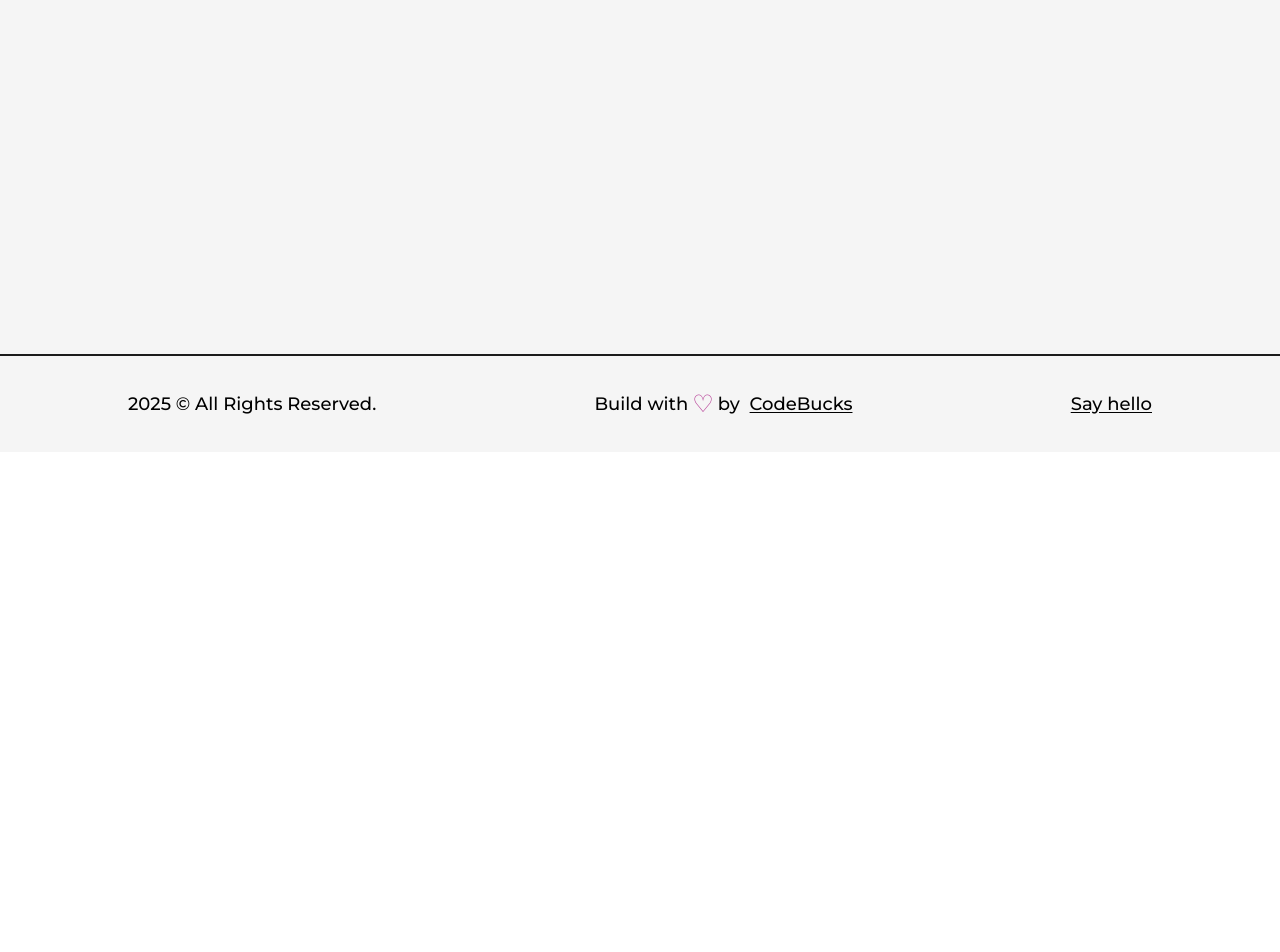
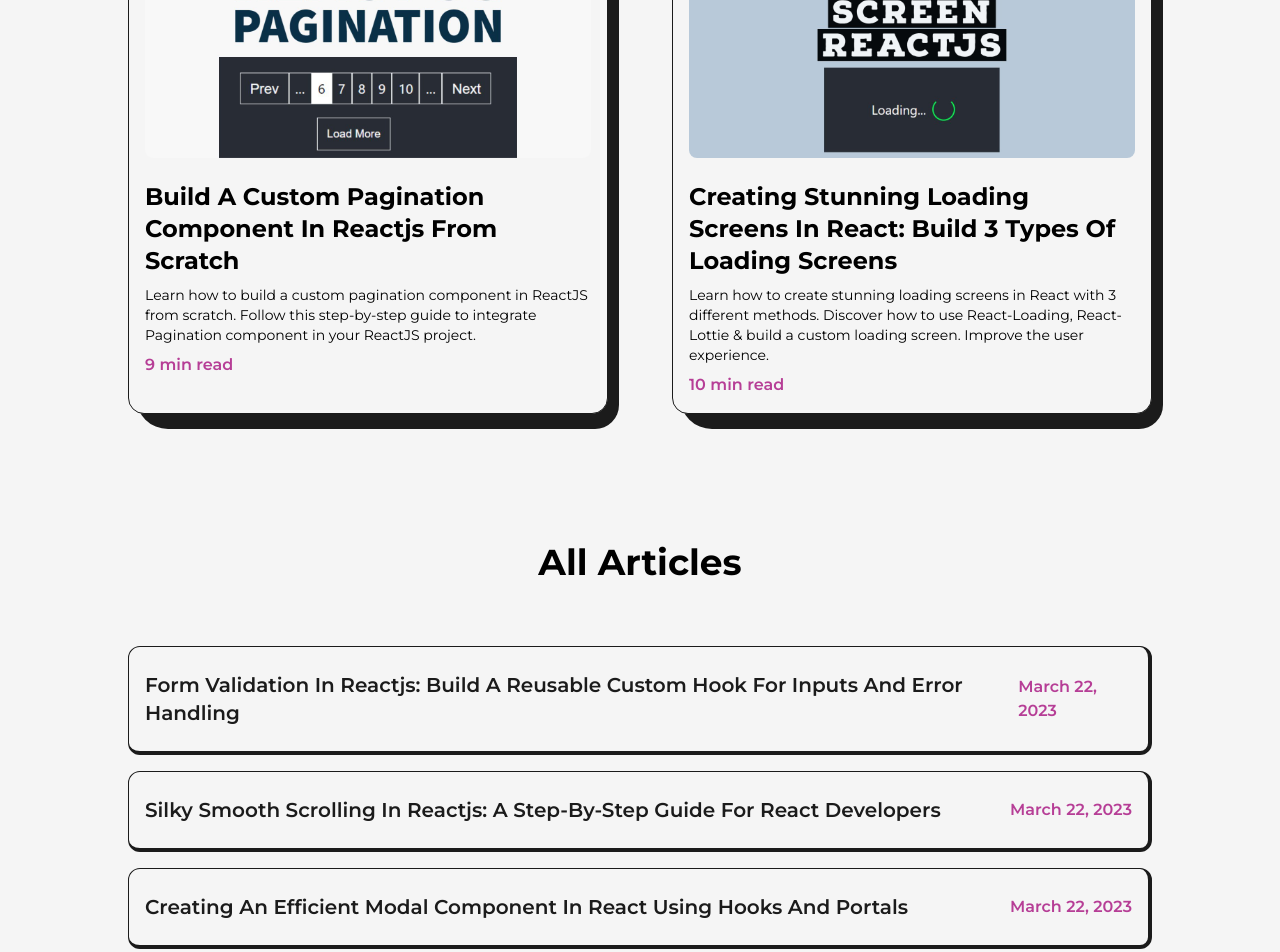
Before and after one commit to KevalVala05/NextJS-Portfolio, a Next.js app: page /articles in a window 1280 px wide. Before the commit this address had no page. Shown: the part 534-1486 px from the top of the page. Before the commit the page ends 986 px from the top, so only its background shows below. Built offline with nearby package versions, Linux system fonts and the light colour scheme.

Commit message:
articles page building currently

```diff
--- /dev/null
+++ b/src/pages/articles.js
@@ -0,0 +1,203 @@
+import React, {useRef} from "react";
+import { motion, useMotionValue } from "framer-motion";
+import Head from "next/head";
+import Link from "next/link";
+import Image from "next/image";
+import Layout from "@/components/Layout";
+import AnimatedText from "@/components/AnimatedText";
+import article1 from "../../public/images/articles/pagination component in reactjs.jpg";
+import article2 from "../../public/images/articles/create loading screen in react js.jpg";
+import article3 from "../../public/images/articles/form validation in reactjs using custom react hook.png";
+import article4 from "../../public/images/articles/smooth scrolling in reactjs.png";
+import article5 from "../../public/images/articles/create modal component in react using react portals.png";
+import article6 from "../../public/images/articles/todo list app built using react redux and framer motion.png";
+import article7 from "../../public/images/articles/What is Redux with easy explanation.png";
+import article8 from "../../public/images/articles/What is higher order component in React.jpg";
+
+
+
+const FramerImage = motion(Image);
+
+const MovingImg = ({ title, img, link }) => {
+  const x = useMotionValue(0);
+  const y = useMotionValue(0);
+  const imgRef = useRef(null);
+
+  function handleMouse(event) {
+    imgRef.current.style.display = "inline-block";
+    x.set(event.pageX);
+    y.set(-10);
+  }
+
+  function handleMouseLeave(event) {
+    imgRef.current.style.display = "none";
+    x.set(0);
+    y.set(0);
+  }
+
+  return (
+    <>
+      <Link
+        href={link}
+        onMouseMove={handleMouse}
+        onMouseLeave={handleMouseLeave}
+        target="_blank"
+      >
+        <h2 className="capitalize text-xl font-semibold hover:underline">
+          {title}
+        </h2>
+        <FramerImage
+        whileInView={{opacity:1, transition:{duration:0.2}}}
+        initial={{opacity:0}}
+        style={{
+            x: x,
+            y: y
+        }}
+          ref={imgRef}
+          src={img}
+          alt={title}
+          className="z-10 w-96 h-auto hidden absolute rounded-lg"
+        />
+      </Link>
+    </>
+  );
+};
+
+const Article = ({ img, title, date, link }) => {
+  return (
+    <>
+      <li
+        className="relative w-full p-4 py-6 my-4 rounded-xl flex items-center
+      justify-between bg-light text-dark first:mt-0 border border-solid border-dark border-r-4 border-b-4
+      "
+      >
+        <MovingImg title={title} img={img} link={link} />
+        <span className="text-primary font-semibold pl-4">{date}</span>
+      </li>
+    </>
+  );
+};
+
+const FeaturedArticle = ({ img, title, summary, link, time }) => {
+  return (
+    <>
+      <li className="col-span-1 w-full p-4 bg-light border border-solid border-dark rounded-2xl relative">
+        <div className="absolute top-0 -right-3 -z-10 w-[101%] h-[103%] rounded-[2rem] bg-dark rounded-br-3xl" />
+        <Link
+          href={link}
+          target="_blank"
+          className="w-full inline-block cursor-pointer overflow-hidden rounded-lg"
+        >
+          <FramerImage
+            src={img}
+            alt={title}
+            className="w-full h-auto"
+            whileHover={{ scale: 1.05 }}
+            transition={{ duration: 0.2 }}
+          />
+        </Link>
+        <Link href={link} target="_blank">
+          <h2 className="my-2 text-2xl font-bold capitalize hover:underline mt-4">
+            {title}
+          </h2>
+          <p className="text-sm mb-2">{summary}</p>
+          <span className="text-primary font-semibold ">{time}</span>
+        </Link>
+      </li>
+    </>
+  );
+};
+
+const articles = () => {
+  return (
+    <>
+      <Head>
+        <title>CodeBucks | Articles Page</title>
+        <meta name="description" content="Articles Page" />
+      </Head>
+      <main className="flex w-full mb-16 flex-col items-center overflow-hidden justify-center">
+        <Layout className="pt-16">
+          <AnimatedText
+            text={"Words Can Change The World! "}
+            className="mb-16 "
+          />
+          <ul className="grid grid-cols-2 gap-16">
+            <FeaturedArticle
+              img={article1}
+              title={
+                "Build A Custom Pagination Component In Reactjs From Scratch"
+              }
+              summary={`Learn how to build a custom pagination component in ReactJS from scratch.
+Follow this step-by-step guide to integrate Pagination component in your ReactJS project.`}
+              time={"9 min read"}
+              link={"/"}
+            />
+
+            <FeaturedArticle
+              img={article2}
+              title={
+                "Creating Stunning Loading Screens In React: Build 3 Types Of Loading Screens"
+              }
+              summary={`Learn how to create stunning loading screens in React with 3 different methods.
+Discover how to use React-Loading, React-Lottie & build a custom loading screen.
+Improve the user experience.`}
+              time={"10 min read"}
+              link={"/"}
+            />
+          </ul>
+          <h2 className="font-bold text-4xl w-full text-center my-16 mt-32">
+            All Articles
+          </h2>
+          <ul>
+            <Article
+              title={
+                "Form Validation In Reactjs: Build A Reusable Custom Hook For Inputs And Error Handling"
+              }
+              date={"March 22, 2023"}
+              link={"/"}
+              img={article3}
+            />
+            <Article
+              title={
+                "Silky Smooth Scrolling In Reactjs: A Step-By-Step Guide For React Developers"
+              }
+              date={"March 22, 2023"}
+              link={"/"}
+              img={article4}
+            />
+            <Article
+              title={
+                "Creating An Efficient Modal Component In React Using Hooks And Portals"
+              }
+              date={"March 22, 2023"}
+              link={"/"}
+              img={article5}
+            />
+            <Article
+              title={
+                "Build A Fabulous Todo List App With React, Redux And Framer-Motion"
+              }
+              date={"March 22, 2023"}
+              link={"/"}
+              img={article6}
+            />
+            <Article
+              title={"Redux Simplified: A Beginner's Guide For Web Developers"}
+              date={"March 22, 2023"}
+              link={"/"}
+              img={article7}
+            />
+            <Article
+              title={"What Is Higher Order Component (Hoc) In React?"}
+              date={"March 22, 2023"}
+              link={"/"}
+              img={article8}
+            />
+          </ul>
+        </Layout>
+      </main>
+    </>
+  );
+};
+
+export default articles;
--- a/src/pages/projects.js
+++ b/src/pages/projects.js
@@ -7,6 +7,8 @@
 import { GithubIcon } from "@/components/Icons";
 import { motion } from "framer-motion";
 import project1 from "../../public/images/projects/crypto-screener-cover-image.jpg";
+
+const FramerImage = motion(Image);
 
 const FeaturedProject = ({ type, title, summary, img, link, github }) => {
   return (
@@ -22,7 +24,10 @@
           target="_blank"
           className="w-1/2 cursor-pointer overflow-hidden rounded-lg"
         >
-          <Image src={img} alt={title} className="w-full h-auto" />
+          <FramerImage src={img} alt={title} className="w-full h-auto"
+           whileHover={{scale:1.05}}
+          transition={{duration:0.2}}
+          />
         </Link>
 
         <div className="w-1/2 flex flex-col items-start justify-between pl-6">
@@ -64,7 +69,10 @@
         target="_blank"
         className="w-full cursor-pointer overflow-hidden rounded-lg"
       >
-        <Image src={img} alt={title} className="w-full h-auto" />
+        <FramerImage
+         whileHover={{scale:1.05}}
+          transition={{duration:0.2}}
+        src={img} alt={title} className="w-full h-auto" />
       </Link>
 
       <div className="w-full flex flex-col items-start justify-between mt-4">
```
Also changed, not shown: text.txt.
